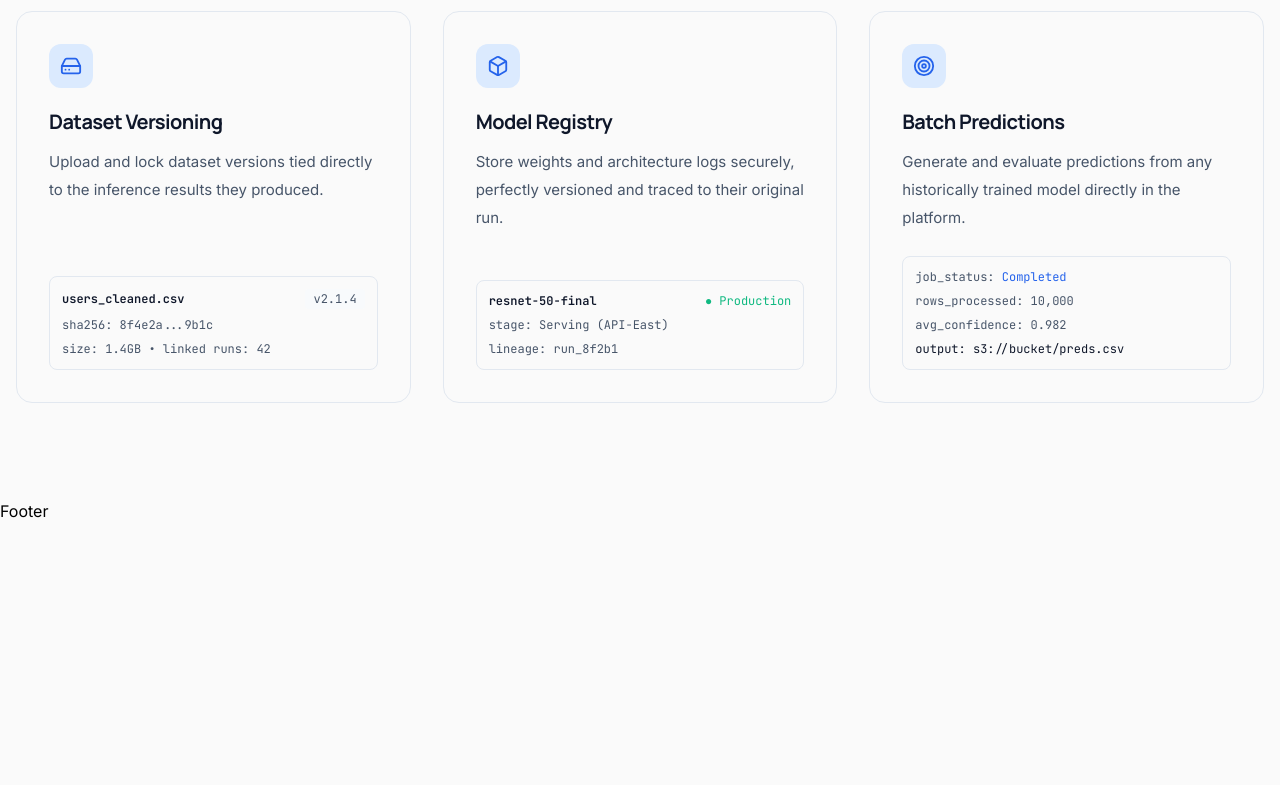
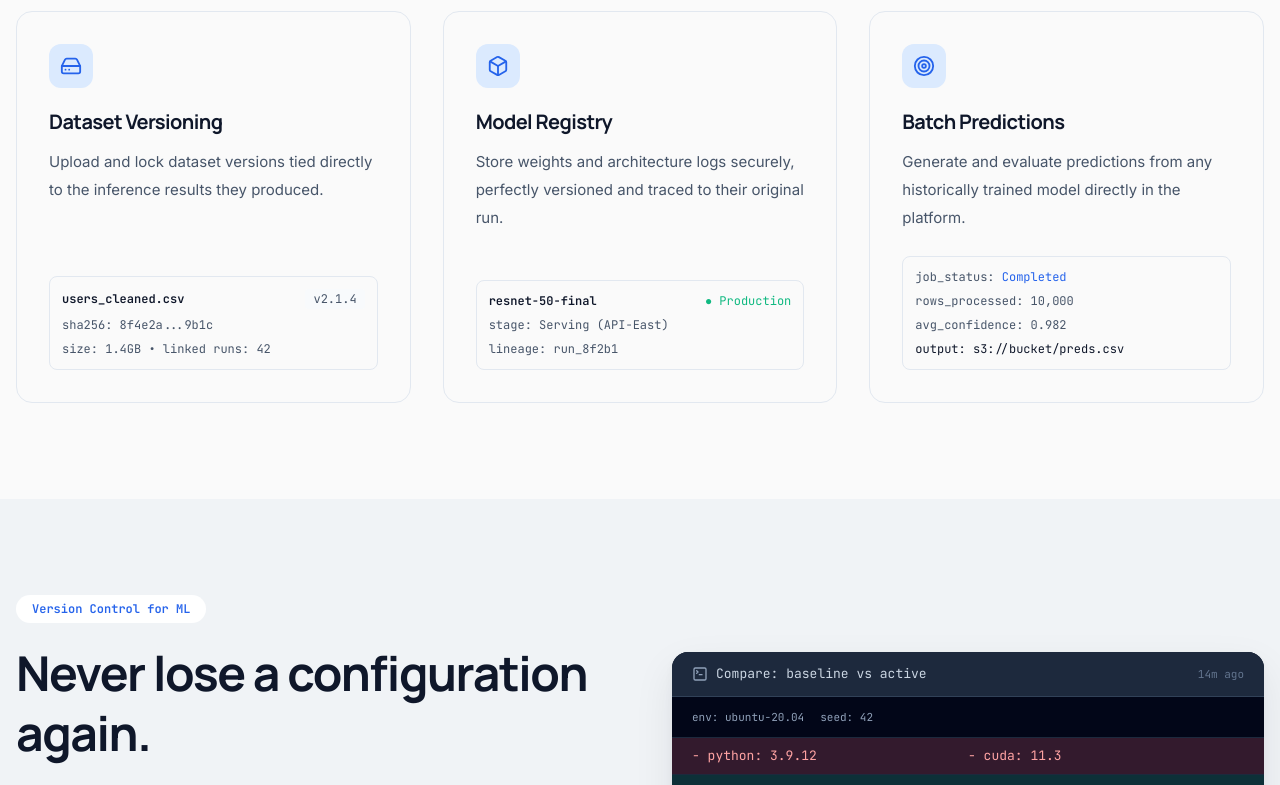
Before and after one commit to Dhairya-Dave-0204/ExperiML, a React (Vite) app in the folder frontend/: page / in a window 1280 px wide. Shown: the part 2000-2785 px from the top of the page. Before the commit the page ends 2523 px from the top, so only its background shows below. Built offline with nearby package versions, Linux system fonts and the light colour scheme.

Commit message:
Connect the capabilities component to the home page

```diff
--- a/frontend/src/components/components.index.js
+++ b/frontend/src/components/components.index.js
@@ -6,3 +6,4 @@ export { default as SecondaryButton } from "./common/SecondaryButton/SecondaryBu
 export { default as Hero } from "./shared/Home/Hero/Hero"
 export { default as Narrative } from "./shared/Home/Narrative/Narrative"
 export { default as Capabilities } from "./shared/Home/Capabilities/Capabilities"
+export { default as Reproducibility } from "./shared/Home/Reproducibility/Reproducibility"
--- a/frontend/src/components/shared/Home/Reproducibility/Reproducibility.jsx
+++ b/frontend/src/components/shared/Home/Reproducibility/Reproducibility.jsx
@@ -2,22 +2,36 @@ import React from "react";
 import { CheckCircle2 } from "lucide-react";
 
 import { REPRODUCIBILITY } from "./reproducibilityData";
-import { ReproDiffViewer } from "./ReproDiffViewer";
+import ReproDiffViewer from "./ReproDiffViewer";
 
 function Reproducibility() {
   return (
-    <section className="section-padding bg-surface-soft">
+    <section className="section-padding bg-border/40">
       <div className="grid items-center grid-cols-1 gap-16 container-custom xl:grid-cols-2">
         {/* Left Content */}
 
         <div>
-          <div className="badge bg-surface">{REPRODUCIBILITY.badge}</div>
+          <div
+            className="mb-5
+              inline-flex
+              items-center
+              rounded-full
+              bg-surface
+              px-4
+              py-1.5
+              font-mono
+              text-xs
+              font-semibold
+              text-primary"
+          >
+            {REPRODUCIBILITY.badge}
+          </div>
 
           <h2 className="mb-6 text-4xl font-extrabold leading-tight font-heading text-text lg:text-5xl">
             {REPRODUCIBILITY.title}
           </h2>
 
-          <p className="max-w-xl mb-8 text-lg leading-8 text-text-secondary">
+          <p className="max-w-xl mb-8 leading-8 text-md text-text-secondary">
             {REPRODUCIBILITY.description}
           </p>
 
--- a/frontend/src/pages/Home/Home.jsx
+++ b/frontend/src/pages/Home/Home.jsx
@@ -1,6 +1,6 @@
 import React from 'react'
 
-import { Hero, Narrative, Capabilities } from "@/components/components.index"
+import { Hero, Narrative, Capabilities, Reproducibility } from "@/components/components.index"
 
 function Home() {
   return (
@@ -8,6 +8,7 @@ function Home() {
       <Hero />
       <Narrative />
       <Capabilities />
+      <Reproducibility />
     </>
   )
 }
```
